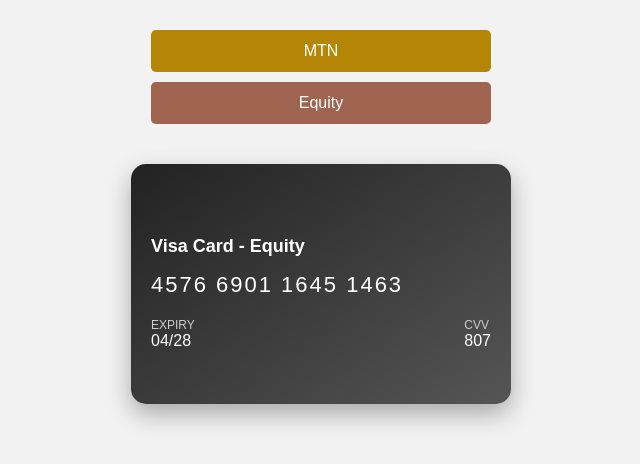
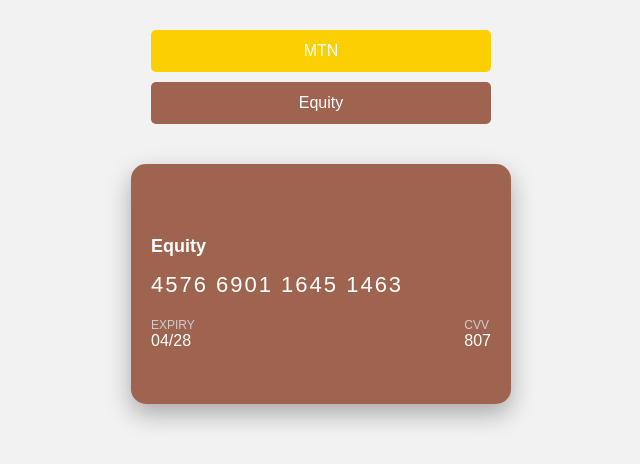
Before and after one commit to iradupat/visacards, a plain HTML site: page index.html in a window 1280 px wide. Both pictures are taken after a click on the button "Equity". Shown: the whole page, without its empty margins (319-959 px from the left). Drawn offline with Linux system fonts and the light colour scheme.

Commit message:
Update index.html

```diff
--- a/index.html
+++ b/index.html
@@ -44,7 +44,7 @@
       margin-top: 40px;
       width: 340px;
       height: 200px;
-      background: linear-gradient(145deg, #222, #555);
+      /** background: linear-gradient(145deg, #222, #555); **/
       color: white;
       border-radius: 15px;
       box-shadow: 0 10px 25px rgba(0, 0, 0, 0.3);
@@ -79,12 +79,20 @@
     .value {
       font-size: 16px;
     }
+    .mtn{
+      background-color:#fccf03;
+      color:black;
+    }
+    .equity{
+      background-color:#9E6450;
+      color:white;
+    }
   </style>
 </head>
 <body>
 
   <div class="button-container">
-    <button class="btn" style="background-color:#B58605;" onclick="showCard('MTN')">
+    <button class="btn" style="background-color:#fccf03;" onclick="showCard('MTN')">
 <!--       <img src="https://upload.wikimedia.org/wikipedia/commons/9/93/New-mtn-logo.jpg" width="50" /> -->
     MTN
     </button>
@@ -130,7 +138,12 @@
 
     function showCard(type) {
       const card = cardData[type];
-      document.getElementById("cardTitle").textContent = `Visa Card - ${type}`;
+      if(type==="MTN")
+        document.getElementById("visaCard").classList.add("mtn");
+      if(type==="Equity")
+        document.getElementById("visaCard").classList.add("equity");
+
+      document.getElementById("cardTitle").textContent = `${type}`;
       document.getElementById("cardNumber").textContent = card.number;
       document.getElementById("expiry").textContent = card.expiry;
       document.getElementById("cvv").textContent = card.cvv;
@@ -139,6 +152,7 @@
 
     // Show MTN card by default on load
     window.onload = () => showCard('MTN');
+
   </script>
 
 </body>
```
